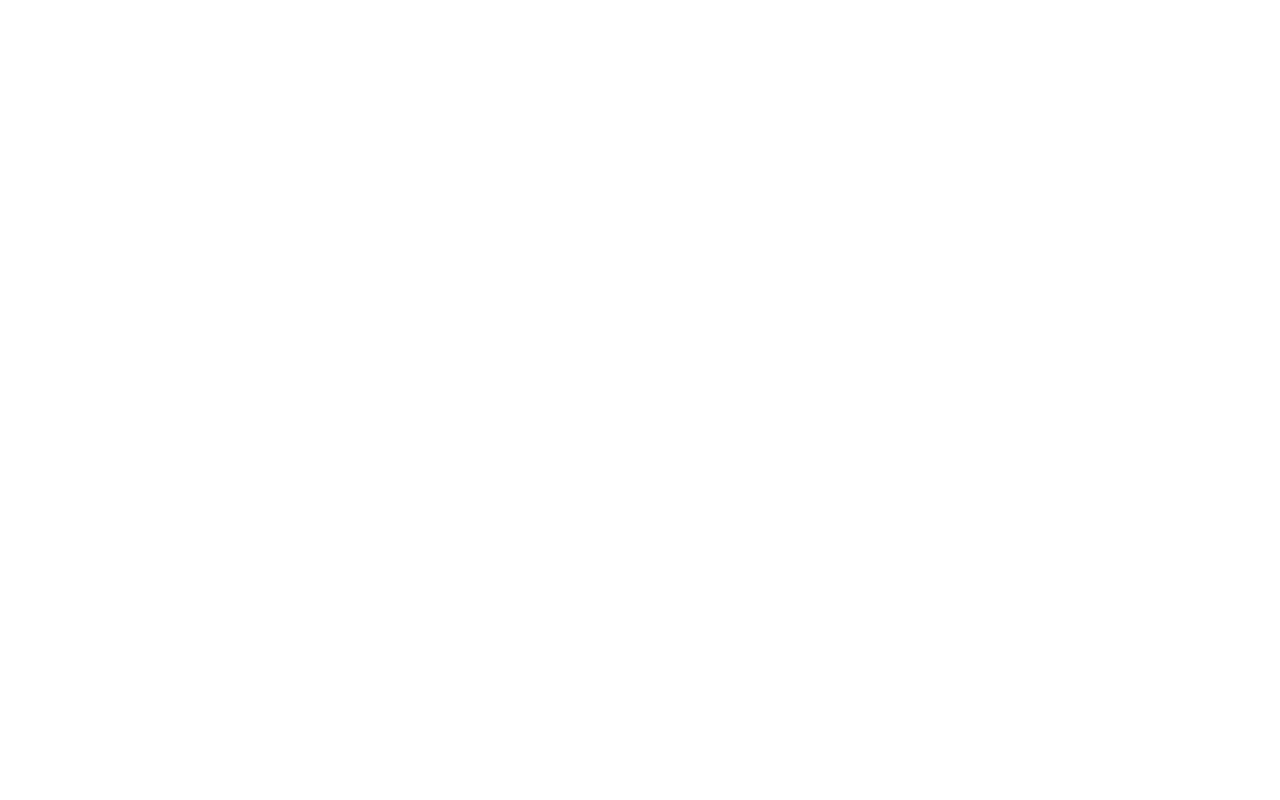
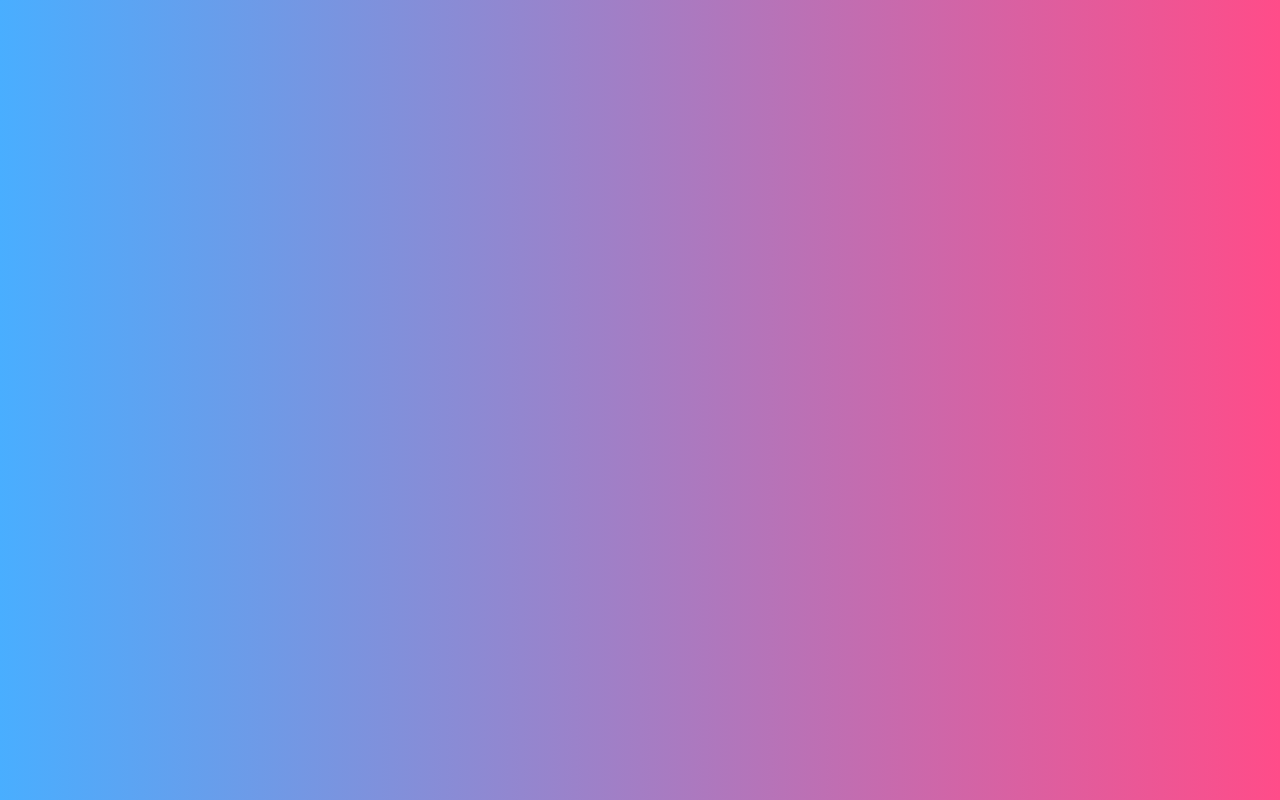
Before and after one commit to CJR85/css-abstract-background, a plain HTML site: page index.html in a window 1280 px wide. Drawn offline with Linux system fonts and the light colour scheme.

Commit message:
Style  section & background.

```diff
--- a/style.css
+++ b/style.css
@@ -6,3 +6,11 @@
   box-sizing: border-box;
   font-family: 'Poppins', sans-serif;
 }
+
+section {
+  display: flex;
+  justify-content: center;
+  align-items: center;
+  min-height: 100vh;
+  background: linear-gradient(90deg, #49aeff, #ff4c89);
+}
```
